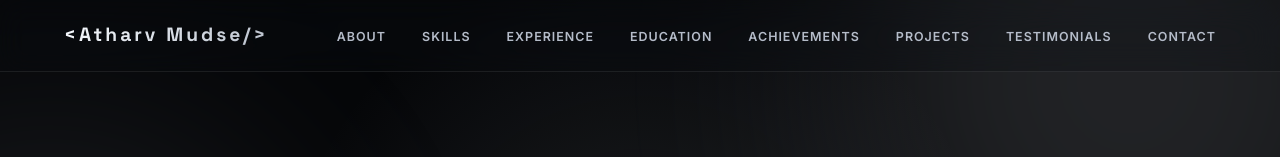
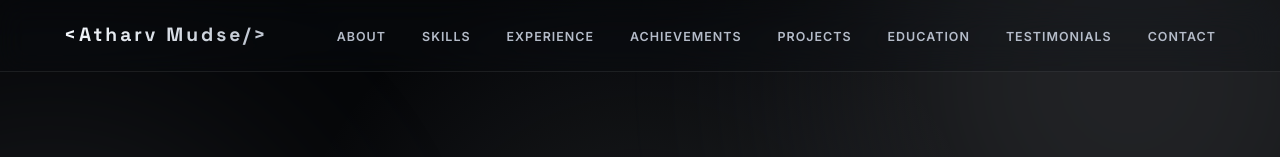
Before and after one commit to attu0/Portfolio, a React (Vite) app in the folder Frontend/: page / in a window 1280 px wide. Shown: the top 157 px of the page. Built offline with nearby package versions, Linux system fonts and the light colour scheme.

Commit message:
Fixed the navbar

```diff
--- a/Frontend/src/App.jsx
+++ b/Frontend/src/App.jsx
@@ -34,9 +34,9 @@ function App() {
                 <About />
                 <Skills />
                 <Experience />
-                <Education />
                 <AchievementsEvents />
                 <Projects />
+                <Education />
                 <Testimonials />
                 <Contact />
             </main>
--- a/Frontend/src/components/Navigation.jsx
+++ b/Frontend/src/components/Navigation.jsx
@@ -22,9 +22,9 @@ function Navigation() {
                     <li><a href="#about" onClick={handleLinkClick}>About</a></li>
                     <li><a href="#skills" onClick={handleLinkClick}>Skills</a></li>
                     <li><a href="#experience" onClick={handleLinkClick}>Experience</a></li>
-                    <li><a href="#education" onClick={handleLinkClick}>Education</a></li>
                     <li><a href="#achievements-events" onClick={handleLinkClick}>Achievements</a></li>
                     <li><a href="#projects" onClick={handleLinkClick}>Projects</a></li>
+                    <li><a href="#education" onClick={handleLinkClick}>Education</a></li>
                     <li><a href="#testimonials" onClick={handleLinkClick}>Testimonials</a></li>
                     <li><a href="#contact" onClick={handleLinkClick}>Contact</a></li>
                 </ul>
```
